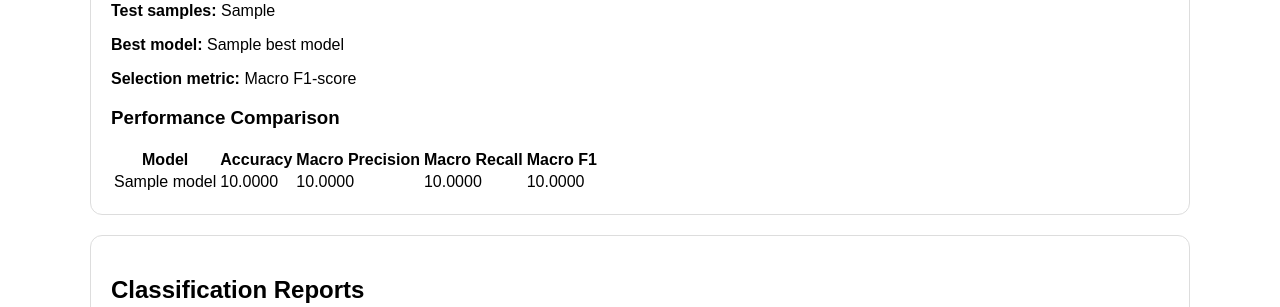
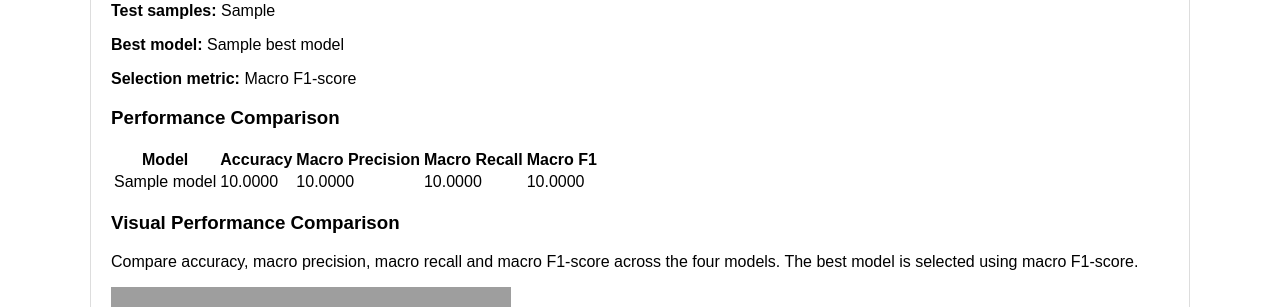
Before and after one commit to disha2211/indian_coin_recognition, a Flask app: template app/templates/dataset.html in a window 1280 px wide. Shown: the part 5386-5693 px from the top of the page. Run offline with Flask 3, Linux system fonts and the light colour scheme; the template is opened without the code that fills it: most values are stand-ins (such as "Sample title", 1, 10 or a date in 2020); grey boxes are pictures that could not be loaded.

Commit message:
Display four-model comparison chart in evaluation dashboard

```diff
--- a/app/templates/dataset.html
+++ b/app/templates/dataset.html
@@ -636,6 +636,21 @@
             {% endfor %}
         </tbody>
     </table>
+
+    <h3>Visual Performance Comparison</h3>
+    <p>
+        Compare accuracy, macro precision, macro recall and macro F1-score
+        across the four models. The best model is selected using macro F1-score.
+    </p>
+    <img
+        src="{{ url_for(
+            'dataset.evaluation_plot',
+            dataset_id=dataset.dataset_id,
+            filename='comparison_metrics.png'
+        ) }}"
+        class="img-fluid"
+        alt="Grouped bar chart comparing four model evaluation metrics"
+    >
 </div>
 <div class="card">
     <h2>Classification Reports</h2>
```
